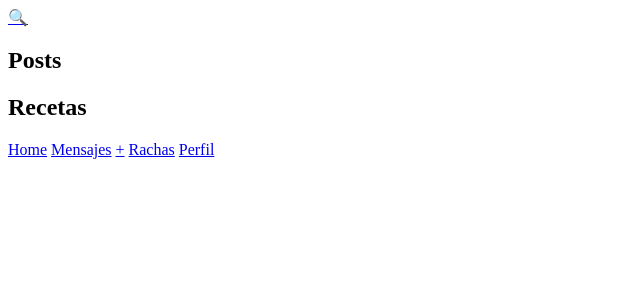
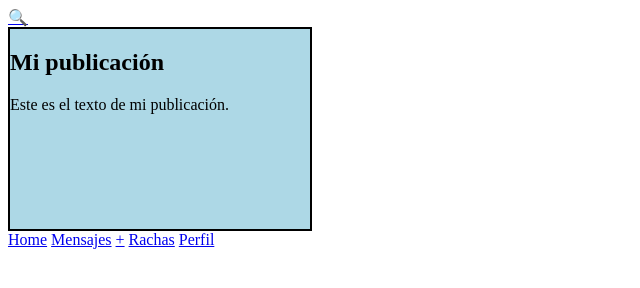
Before and after one commit to carolina-gallo/Mango-Proyecto2026, a plain HTML site: page home.html in a window 1280 px wide. Shown: the whole page, without its empty margins (0-640 px from the left). Drawn offline with Linux system fonts and the light colour scheme.

Commit message:
cree los css

```diff
--- /dev/null
+++ b/home.css
@@ -0,0 +1,6 @@
+.post {
+    width: 300px;
+    height: 200px;
+    background-color: lightblue;
+    border: 2px solid black;
+}
--- a/home.html
+++ b/home.html
@@ -3,6 +3,9 @@
 <head>
     <meta charset="UTF-8">
     <title>Home</title>
+
+    <link rel="stylesheet" href="home.css">
+
 </head>
 
 <body>
@@ -13,17 +16,10 @@
 
     <main>
 
-        <section id="posts">
-            <h1>Posts</h1>
-
-            <!-- publicaciones -->
-        </section>
-
-        <section id="recetas">
-            <h1>Recetas</h1>
-
-            <!-- recetas -->
-        </section>
+        <div class="post">
+            <h2>Mi publicación</h2>
+            <p>Este es el texto de mi publicación.</p>
+        </div>
 
     </main>
 
```
Also changed, not shown: buscador.css (added), crear-cuenta.css (added), crear.css (added), mensajes.css (added), perfil.css (added), prueba.js (deleted), rachas.css (added).
